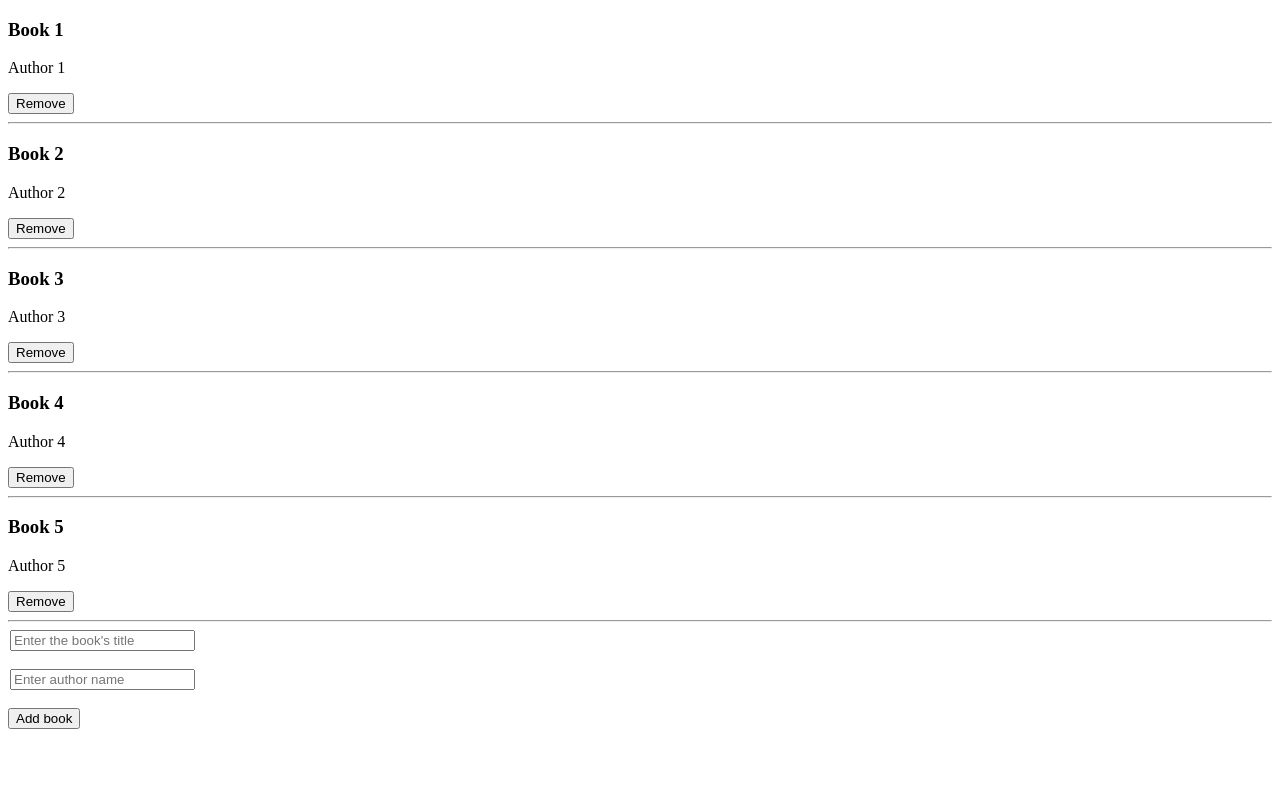
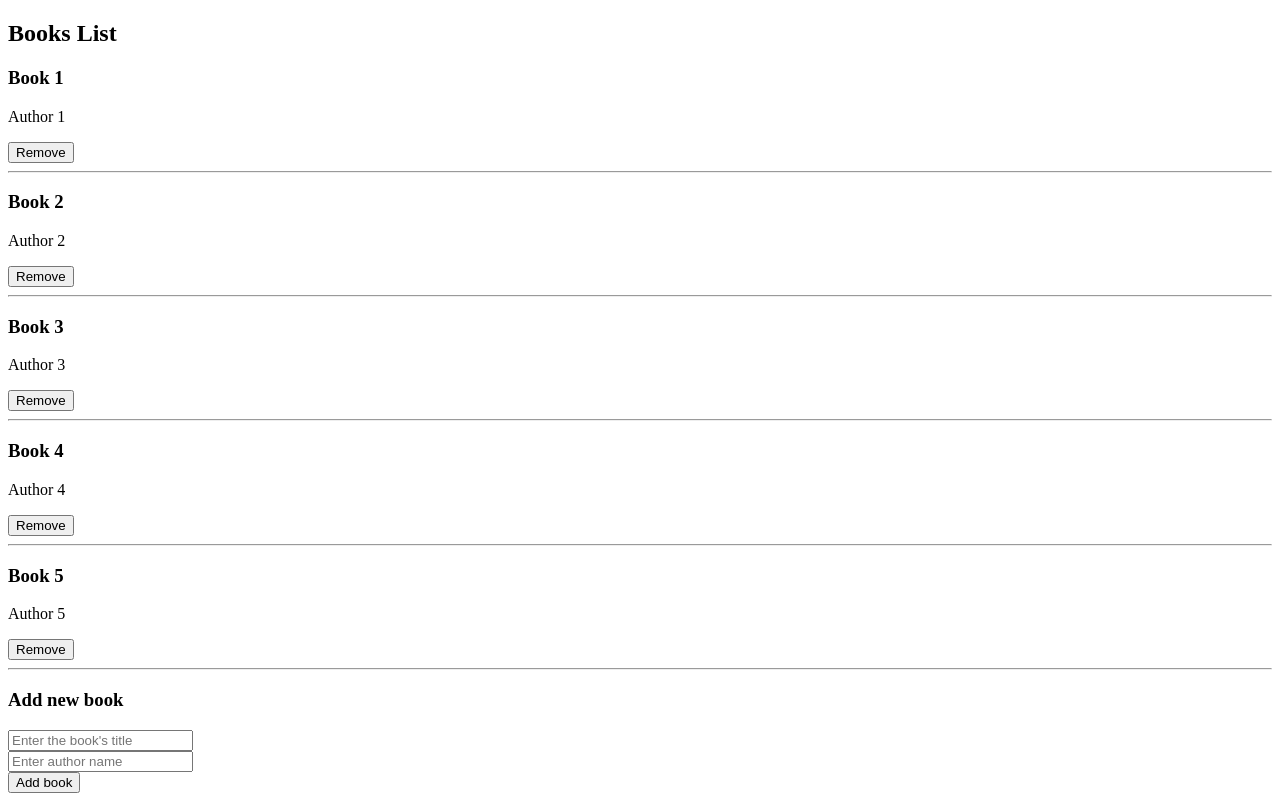
Before and after one commit to kwekubright/Awesome_Books, a website: page index.html in a window 1280 px wide. Drawn offline with Linux system fonts and the light colour scheme.

Commit message:
Fix linter errors
Fix linter errors

```diff
--- a/index.html
+++ b/index.html
@@ -4,18 +4,19 @@
     <meta charset="UTF-8" />
     <meta name="viewport" content="width=device-width, initial-scale=1.0" />
     <meta http-equiv="X-UA-Compatible" content="ie=edge" />
-    <title>Document</title>
+    <title>Awesome Books List</title>
   </head>
   <body>
     <section id="books-list">
+      <h1>Books List</h1>
       <div class="section-wrapper" id="books-container"></div>
     </section>
 
     <section id="add-book">
+      <h3>Add new book</h3>
       <div class="section-wrapper">
         <div class="add-book-form">
           <form id="add-book-form" action="#">
-            <legend>
               <input
                 type="text"
                 class="book-title-input"
@@ -24,9 +25,7 @@
                 required
                 maxlength="250"
               />
-            </legend>
             <br />
-            <legend>
               <input
                 type="text"
                 class="book-author-input"
@@ -35,7 +34,6 @@
                 required
                 maxlength="60"
               />
-            </legend>
             <br />
             <button id="add-button" type="submit">Add book</button>
           </form>
```
Also changed, not shown: 1 other file.
